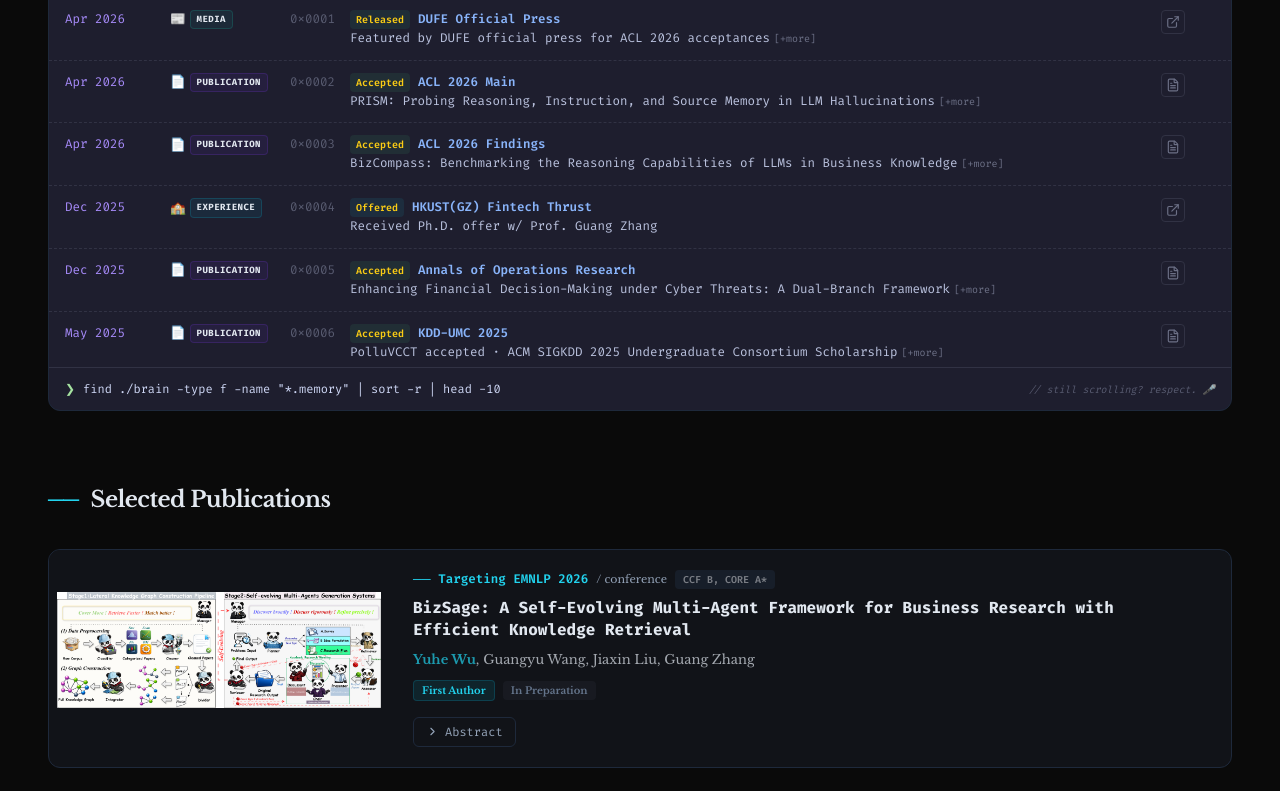
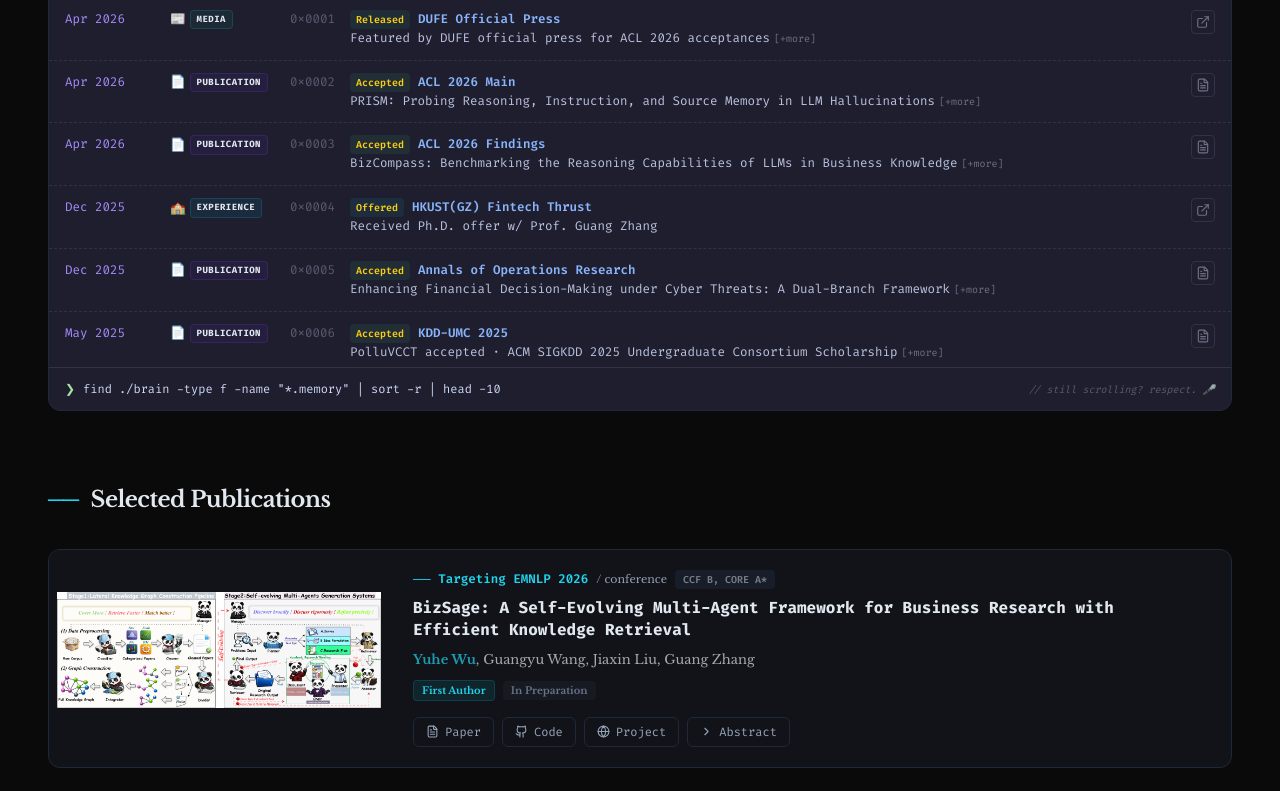
Before and after one commit to Kzczc/Kzczc.github.io, a Next.js app: page / in a window 1280 px wide. Shown: the part 1060-1851 px from the top of the page. Built offline with nearby package versions, Linux system fonts and the light colour scheme; a web font is replaced by a local one.

Commit message:
fix: tighten links column + restore all pub buttons

```diff
--- a/src/components/Publications.tsx
+++ b/src/components/Publications.tsx
@@ -204,37 +204,28 @@ export default function Publications() {
                       </span>
                     </div>
 
-                    {/* action buttons */}
+                    {/* action buttons — Paper/Code/Project 始终显示；有 link 时为真链接，无 link 时为占位 span */}
                     <div className="flex items-center gap-2 mt-2 flex-wrap">
-                      {pub.links?.paper && (
-                        <a
-                          href={pub.links.paper}
-                          target="_blank"
-                          rel="noopener noreferrer"
-                          className="pub-btn"
-                        >
+                      {pub.links?.paper ? (
+                        <a href={pub.links.paper} target="_blank" rel="noopener noreferrer" className="pub-btn">
                           <FileText size={13} /> Paper
                         </a>
+                      ) : (
+                        <span className="pub-btn"><FileText size={13} /> Paper</span>
                       )}
-                      {pub.links?.code && (
-                        <a
-                          href={pub.links.code}
-                          target="_blank"
-                          rel="noopener noreferrer"
-                          className="pub-btn"
-                        >
+                      {pub.links?.code ? (
+                        <a href={pub.links.code} target="_blank" rel="noopener noreferrer" className="pub-btn">
                           <Github size={13} /> Code
                         </a>
+                      ) : (
+                        <span className="pub-btn"><Github size={13} /> Code</span>
                       )}
-                      {pub.links?.project && (
-                        <a
-                          href={pub.links.project}
-                          target="_blank"
-                          rel="noopener noreferrer"
-                          className="pub-btn"
-                        >
+                      {pub.links?.project ? (
+                        <a href={pub.links.project} target="_blank" rel="noopener noreferrer" className="pub-btn">
                           <Globe size={13} /> Project
                         </a>
+                      ) : (
+                        <span className="pub-btn"><Globe size={13} /> Project</span>
                       )}
                       <button
                         onClick={() => setExpandedId(isExpanded ? null : pub.id)}
--- a/src/components/RecentUpdates.tsx
+++ b/src/components/RecentUpdates.tsx
@@ -154,7 +154,7 @@ export default function RecentUpdates() {
             <span>CAT</span>
             <span>PID</span>
             <span>MEMORY.DUMP</span>
-            <span className="text-right min-w-[80px]">LINKS</span>
+            <span className="text-right min-w-[40px]">LINKS</span>
           </div>
 
           {/* ══ Scrollable rows ══ */}
@@ -200,8 +200,9 @@ export default function RecentUpdates() {
                     </span>
                   </div>
                   {/* ── Right-side link icons (clickable) ── */}
-                  <div className="flex items-center gap-1.5 min-w-[80px] justify-end">
-                    {item.linkIcons.map((linkItem) => {
+                  <div className="flex items-center gap-1.5 min-w-[40px] justify-end">
+                    {item.linkIcons.length > 0 ? (
+                      item.linkIcons.map((linkItem) => {
                         const ic = linkIconComponents[linkItem.type];
                         if (!ic) return null;
                         const { Icon, title } = ic;
@@ -218,11 +219,10 @@ export default function RecentUpdates() {
                             <Icon size={14} />
                           </a>
                         );
-                    })}
-                    {/* expand */}
-                    <span className="text-[11px] opacity-0 group-hover:opacity-100 transition-opacity terminal-muted ml-1">
-                      [+]
-                    </span>
+                      })
+                    ) : (
+                      <span className="text-[11px] terminal-dim select-none">—</span>
+                    )}
                   </div>
                 </div>
               );
```
Lines whose indentation alone changed are shown as unchanged.
